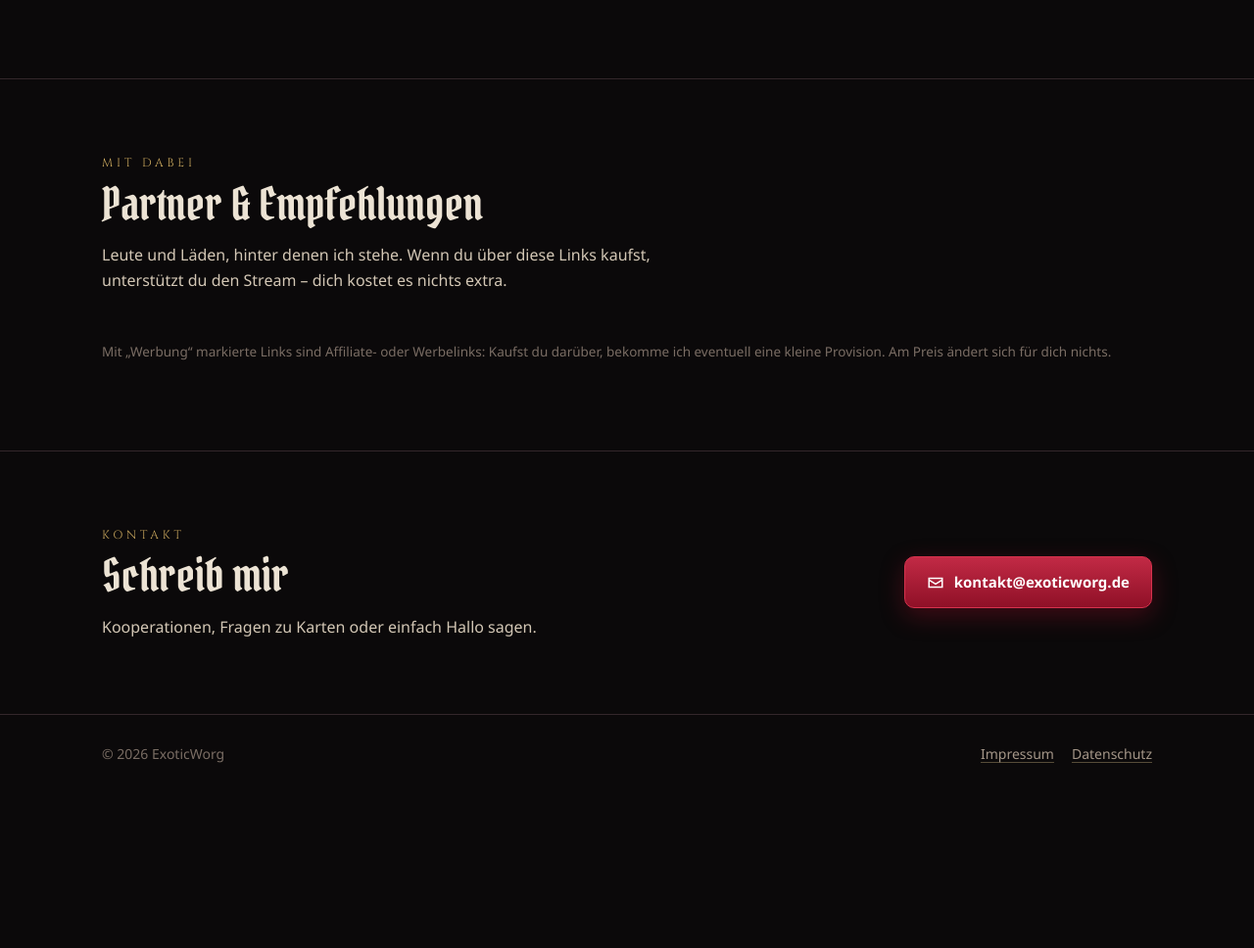
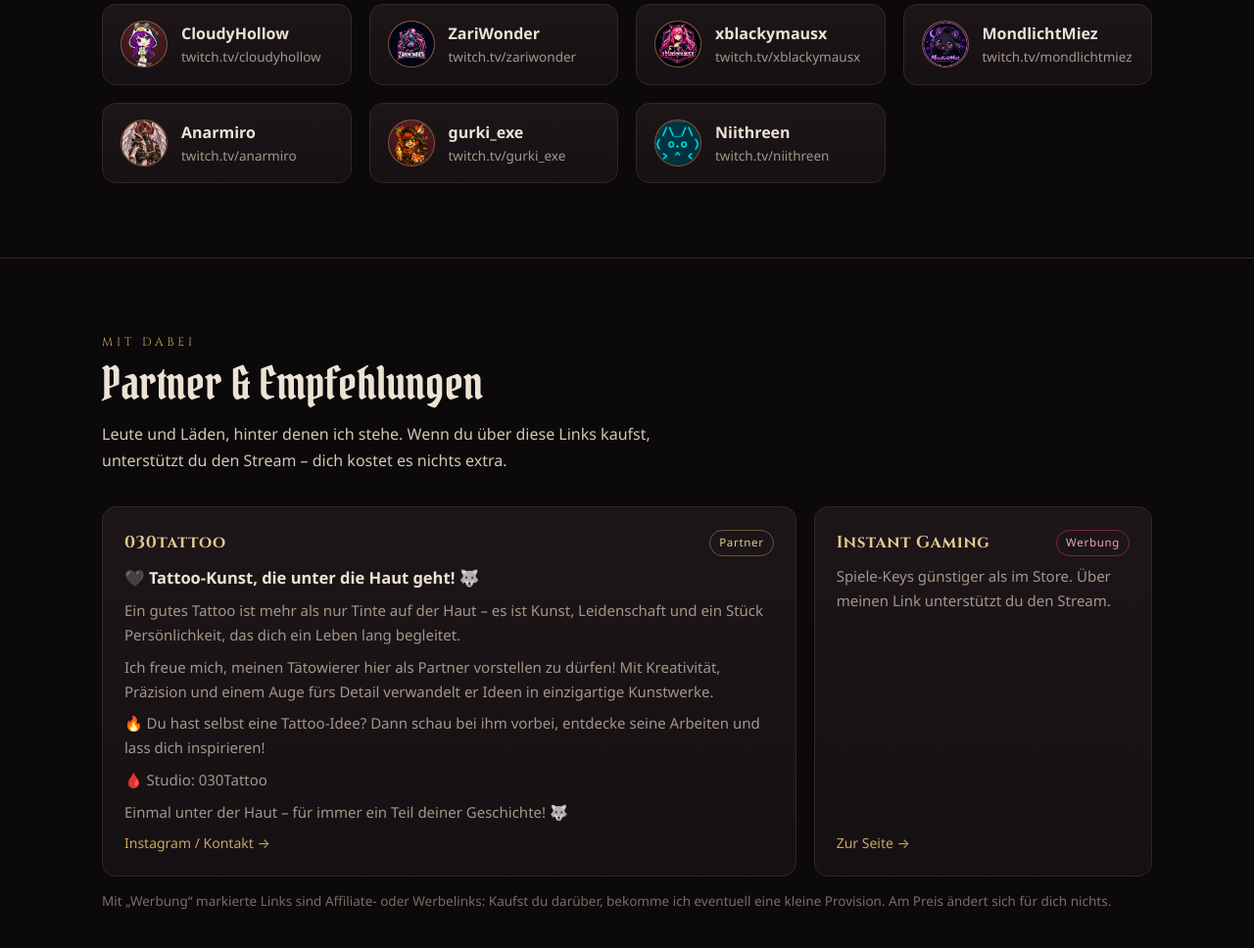
Before and after one commit to Exoticworg/homepage, a plain HTML site: page index.html in a window 1280 px wide. Shown: the part 2714-3682 px from the top of the page at 98% size. Before the commit the page ends 3535 px from the top, so only its background shows below. Drawn offline with Linux system fonts and the light colour scheme.

Commit message:
Fix: Freunde und Partner werden wieder geladen
Co-Authored-By: Claude Opus 5.5 <noreply@anthropic.com>
Claude-Session: https://claude.ai/code/session_017xUbLKwy7ULAByV6Z9Ekj7

```diff
--- a/index.html
+++ b/index.html
@@ -186,6 +186,28 @@ function zeige(P) {
   const wann = tage === 0 ? 'Heute' : tage === 1 ? 'Morgen' : `${NAMEN[WOCHE[(found.d.getDay() + 6) % 7]]}, ${f(found.d)}`;
   next.textContent = `Nächster Stream: ${wann}, ${found.p.zeit} Uhr – ${found.p.spiel}`;
 }
+/* Freunde kommen aus freunde.json */
+fetch('freunde.json', { cache: 'no-cache' }).then(r => r.json()).then(F => {
+  const L = (F.freunde || []).filter(f => f && f.name && /^[A-Za-z0-9_]{3,25}$/.test(f.twitch || ''));
+  if (!L.length) { document.getElementById('freunde').remove(); document.querySelector('.nav a[href="#freunde"]')?.remove(); return; }
+  document.getElementById('freundeGrid').innerHTML = L.map(f => `<a class="card fr" href="https://www.twitch.tv/${esc(f.twitch.toLowerCase())}" target="_blank" rel="noopener">
+      <span class="av">${esc(f.name.slice(0, 1).toUpperCase())}<img src="assets/freunde/${esc(f.twitch.toLowerCase())}.png" alt="" loading="lazy" onerror="this.remove()"></span>
+      <span class="fx"><b>${esc(f.name)}</b><small>${f.text ? esc(f.text) : 'twitch.tv/' + esc(f.twitch.toLowerCase())}</small></span>
+    </a>`).join('');
+}).catch(() => { document.getElementById('freunde').remove(); });
+/* Partner kommen aus partner.json */
+fetch('partner.json', { cache: 'no-cache' }).then(r => r.json()).then(P => {
+  const L = (P.partner || []).filter(p => p && p.name);
+  if (!L.length) { document.getElementById('partner').remove(); document.querySelector('.nav a[href="#partner"]')?.remove(); return; }
+  document.getElementById('partnerGrid').innerHTML = L.map(p => {
+    const ok = /^https:\/\//.test(p.url || '');
+    const tag = p.art === 'werbung' ? '<span class="badge ad">Werbung</span>' : '<span class="badge">Partner</span>';
+    const absaetze = String(p.text || '').split(/\n+/).filter(Boolean).map(t => `<p>${esc(t)}</p>`).join('');
+    const inner = `<div class="ph"><b>${esc(p.name)}</b>${tag}</div>${p.titel ? `<div class="pti">${esc(p.titel)}</div>` : ''}${absaetze}${p.code ? `<div class="code">Code: <b>${esc(p.code)}</b></div>` : ''}${ok ? `<span class="go">${esc(p.link_text || 'Zur Seite →')}</span>` : ''}`;
+    const cls = 'card pt' + (p.breit ? ' breit' : '');
+    return ok ? `<a class="${cls}" href="${esc(p.url)}" target="_blank" rel="${p.art === 'werbung' ? 'sponsored ' : ''}noopener">${inner}</a>` : `<div class="${cls}">${inner}</div>`;
+  }).join('');
+}).catch(() => { document.getElementById('partner').remove(); });
 fetch('streamplan.json', { cache: 'no-cache' }).then(r => r.json()).then(zeige).catch(() => {
   document.getElementById('planGrid').innerHTML = '<p class="note">Den aktuellen Streamplan findest du auf Twitch.</p>';
 });
```
